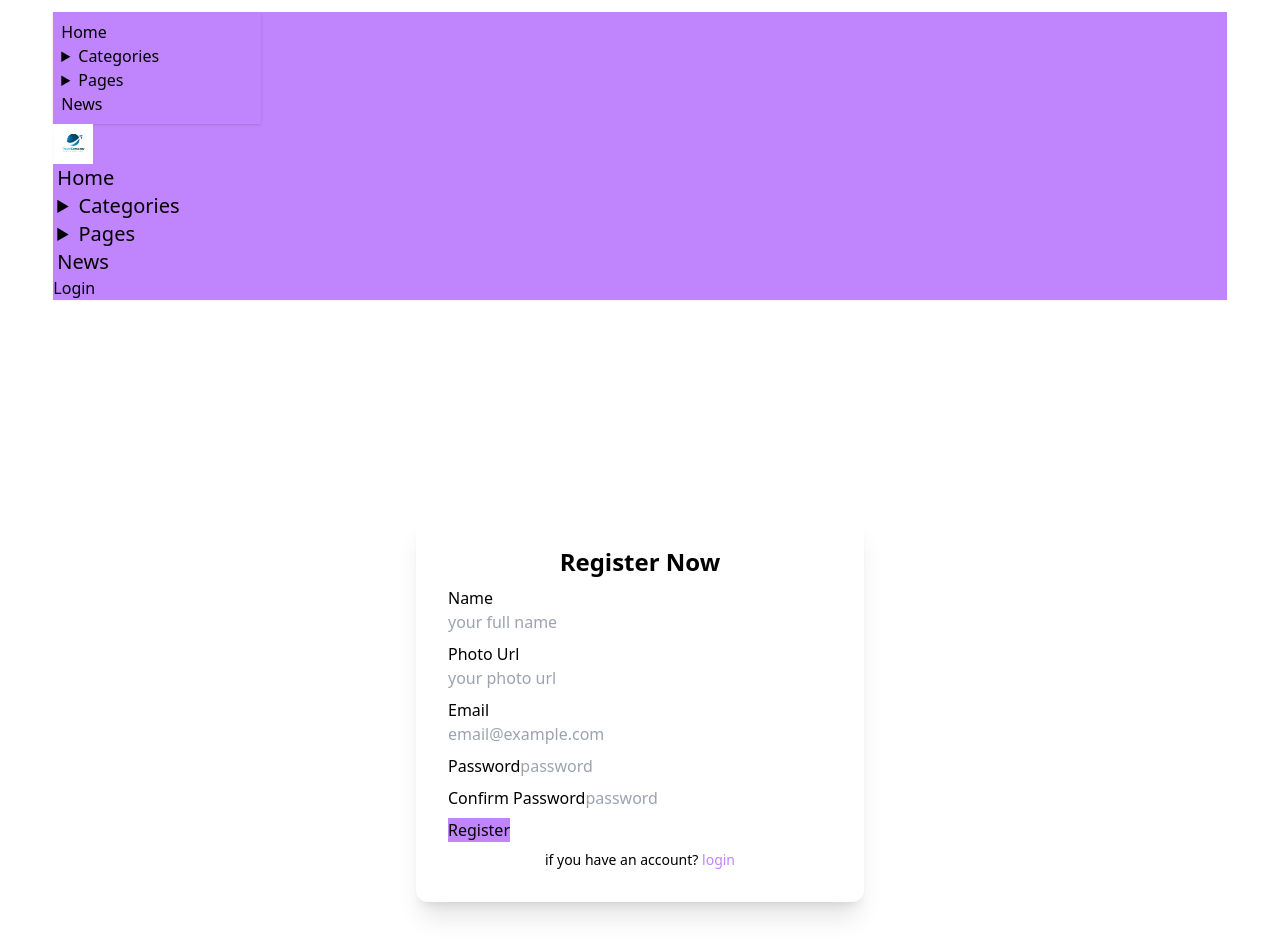
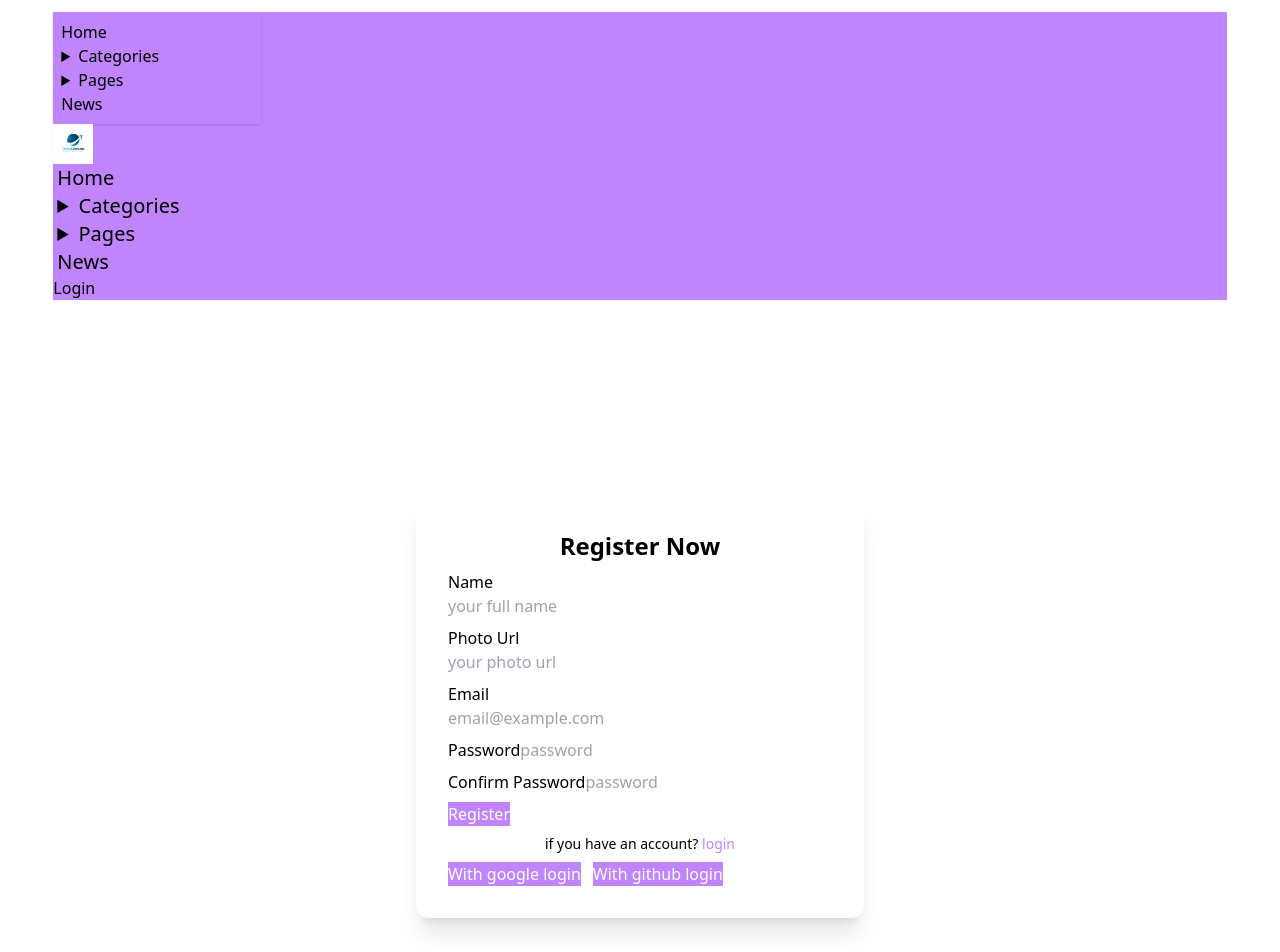
Before and after one commit to tajmirahman/world-tour-web-react, a React (Vite) app in the folder my-project/: page /register in a window 1280 px wide. Shown: the top 952 px of the page. Built offline with nearby package versions, Linux system fonts and the light colour scheme; no server answers.

Commit message:
google login done

```diff
--- a/my-project/src/components/AuthProvider/AuthProvider.jsx
+++ b/my-project/src/components/AuthProvider/AuthProvider.jsx
@@ -1,5 +1,5 @@
 import { createContext, useEffect, useState } from "react";
-import { createUserWithEmailAndPassword, getAuth, onAuthStateChanged, signInWithEmailAndPassword, signOut, updateProfile } from "firebase/auth";
+import { createUserWithEmailAndPassword, getAuth, GoogleAuthProvider, onAuthStateChanged, signInWithEmailAndPassword, signInWithPopup, signOut, updateProfile } from "firebase/auth";
 import app from "../../Firebase/firebase.init";
 
 // eslint-disable-next-line react-refresh/only-export-components
@@ -9,6 +9,7 @@ const AuthProvider = ({ children }) => {
 
     const auth=getAuth(app);
     const [user,setUser]=useState(null);
+    const googleProvider = new GoogleAuthProvider();
 
     const createSignUp=(email,password)=>{
         return createUserWithEmailAndPassword(auth,email,password)
@@ -20,6 +21,10 @@ const AuthProvider = ({ children }) => {
 
     const updateUserProfile=(updateData)=>{
         return updateProfile(auth.currentUser,updateData)
+    }
+
+    const userGoogleLogin=()=>{
+        return signInWithPopup(auth, googleProvider)
     }
 
     const userLogout=()=>{
@@ -44,7 +49,8 @@ const AuthProvider = ({ children }) => {
         userLogout,
         user,
         setUser,
-        updateUserProfile
+        updateUserProfile,
+        userGoogleLogin
     }
 
 
--- a/my-project/src/components/Register.jsx
+++ b/my-project/src/components/Register.jsx
@@ -6,7 +6,7 @@ import { authContext } from './AuthProvider/AuthProvider';
 
 const Register = () => {
 
-    const { createSignUp, updateUserProfile } = useContext(authContext);
+    const { createSignUp, updateUserProfile,userGoogleLogin } = useContext(authContext);
     const navigate = useNavigate();
     const [error, setError] = useState('');
 
@@ -44,11 +44,15 @@ const Register = () => {
                     })
                     .catch(err => console.log(err))
             })
-
-
             .catch(err => console.log(err))
 
         // console.log(name,email,password)
+    }
+
+    const handleGoogle=()=>{
+        userGoogleLogin()
+        .then(res=>console.log(res))
+        .catch(err=>console.log(err))
     }
 
 
@@ -91,7 +95,7 @@ const Register = () => {
                             <label class="label">
                                 <span class="label-text">Password</span>
                             </label>
-                            <input type="password" name='password' placeholder="password" class="input input-bordered" required />
+                            <input type="text" name='password' placeholder="password" class="input input-bordered" required />
                         </div>
 
                         <div class="form-control">
@@ -106,11 +110,18 @@ const Register = () => {
                             }
                         </div>
                         <div class="form-control">
-                            <button type="submit" className="btn bg-purple-400">Register</button>
+                            <button type="submit" className="btn bg-purple-400 text-white">Register</button>
                         </div>
                     </form>
                     <p class="text-sm text-center">if you have an account? <Link to="/login" className="link text-purple-400">login</Link></p>
+
+                    <div className='space-x-3'>
+                        <button onClick={handleGoogle} className='btn bg-purple-400 text-white'>With google login</button>
+                        <button className='btn bg-purple-400 text-white'>With github login</button>
+                    </div>
+
                 </div>
+
             </div>
 
         </div>
```
